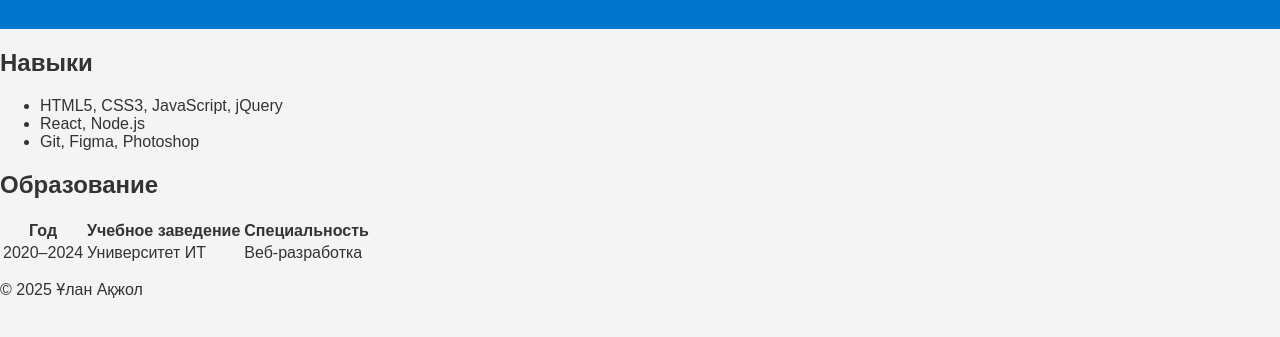
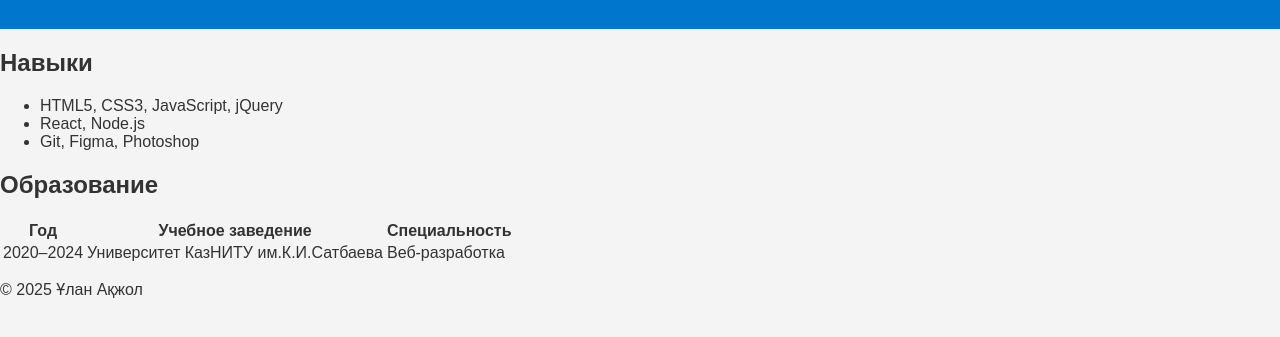
Before and after one commit to ZzILS-11/-, a plain HTML site: page about.html in a window 1280 px wide. Shown: the part 117-454 px from the top of the page. Drawn offline with nearby package versions, Linux system fonts and the light colour scheme; files whose address does not match are found by name.

Commit message:
about.html

```diff
--- a/about.html
+++ b/about.html
@@ -41,7 +41,7 @@
                 </tr>
                 <tr>
                     <td>2020–2024</td>
-                    <td>Университет ИТ</td>
+                    <td>Университет КазНИТУ им.К.И.Сатбаева</td>
                     <td>Веб-разработка</td>
                 </tr>
             </table>
```
